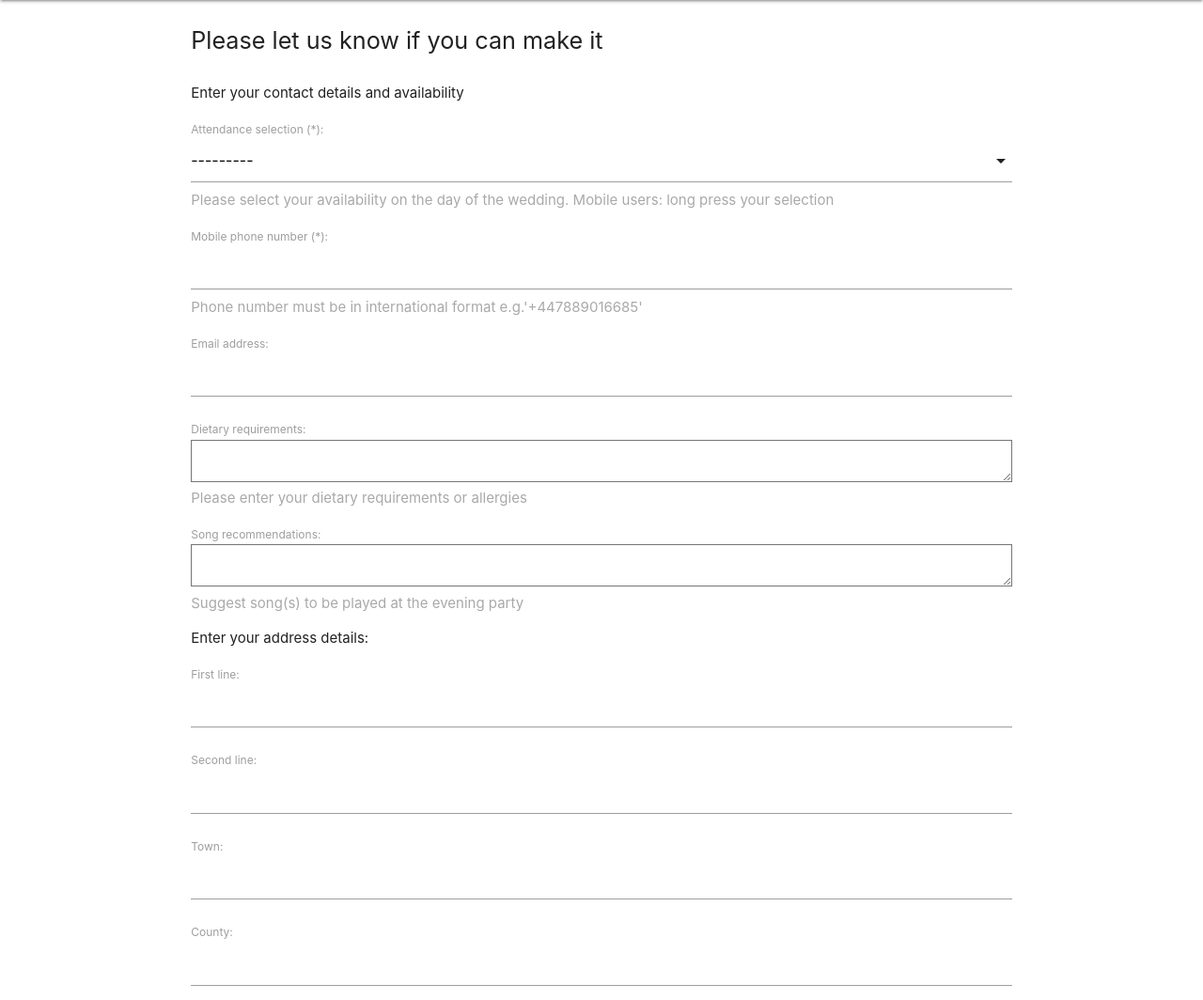
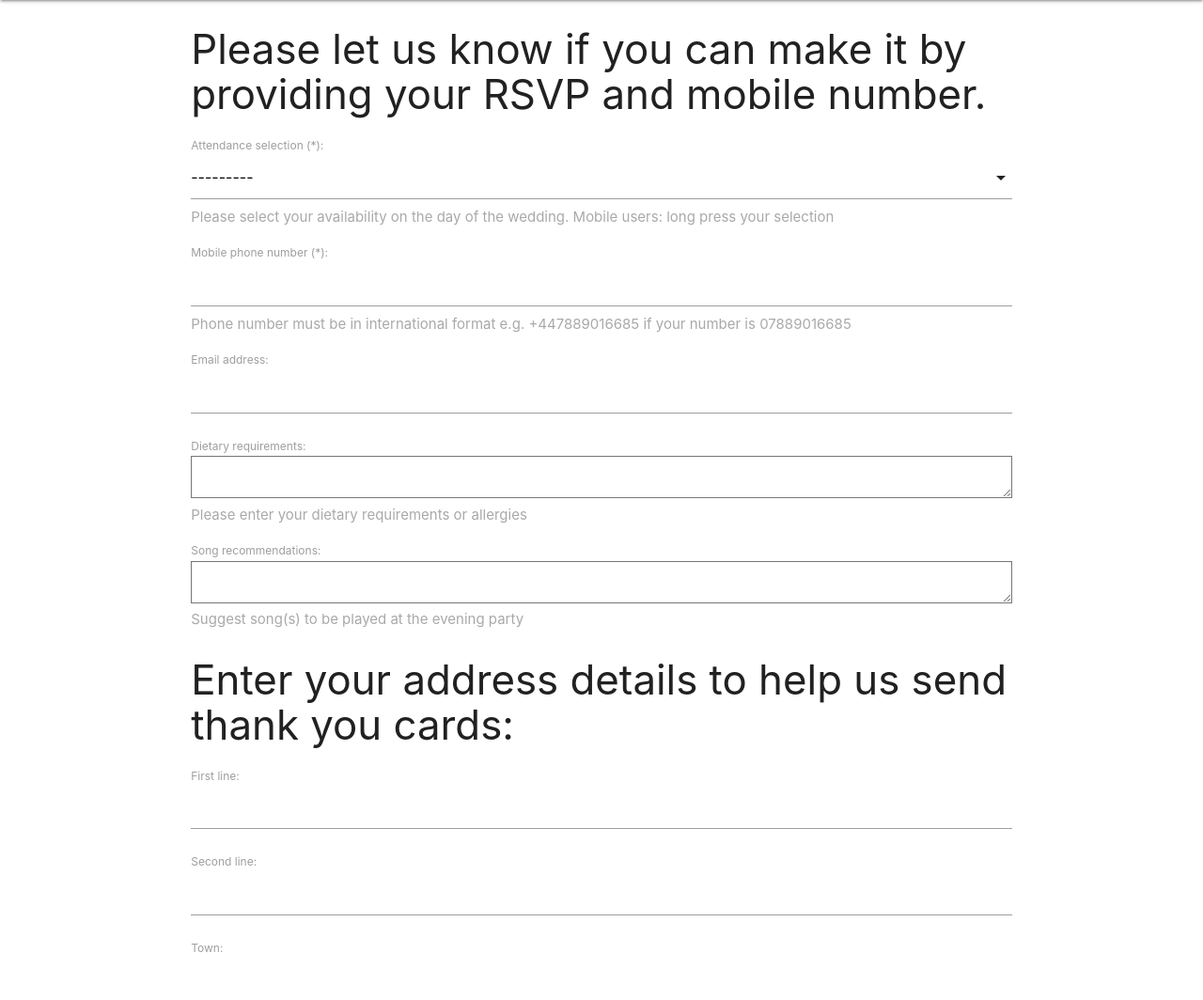
Before and after one commit to mjennings061/wedsite_two, a Django app: page /rsvp_form/ in a window 1280 px wide. Shown: the part 64-1128 px from the top of the page at 94% size. Run offline with Django 3.2, Linux system fonts and the light colour scheme; the visitor is signed in with stand-in values (Sample User, id 1).

Commit message:
Updated RSVP form formatting

```diff
--- a/core/models.py
+++ b/core/models.py
@@ -21,7 +21,7 @@ class Guest(models.Model):
     )
     phone = PhoneNumberField(
         verbose_name="Mobile phone number (*)",
-        help_text="Phone number must be in international format e.g.'+447889016685'",
+        help_text="Phone number must be in international format e.g. +447889016685 if your number is 07889016685",
     )
     email = models.EmailField(blank=True, verbose_name="Email address")
     address = models.ForeignKey(
--- a/core/templates/core/rsvp.html
+++ b/core/templates/core/rsvp.html
@@ -5,20 +5,27 @@
     <script src="{% static 'core/base.js' %}"></script>
     <div class="container">
         <div class="col l12 s12">
-            <p class="flow-text">Please let us know if you can make it</p>
+            <h3>
+                Please let us know if you can make it by providing your RSVP and mobile number.
+            </h3>
             {% if form.errors %}
                 <p class="red-text"><b>Error:</b></p>
                 {% for error in form.errors %}
                     <p class="red-text">Check the {{ error }} field</p>
-                    <script>
-                        window.alert("Warning: check the {{ error }} field");
-                    </script>
+                    {% if error == 'phone' %}
+                        <script>
+                            window.alert("Warning: check the {{ error }} field. Number should be in +44XXXXXXXXXX format");
+                        </script>
+                    {% else  %}
+                        <script>
+                            window.alert("Warning: check the {{ error }} field");
+                        </script>
+                    {% endif %}
                 {% endfor %}
             {% endif %}
             <form method="post">{% csrf_token %}
-                <div>Enter your contact details and availability</div>
                 {{ form.as_p }}
-                <div>Enter your address details:</div>
+                <h3>Enter your address details to help us send thank you cards:</h3>
                 {{ form_address.as_p }}
                 <p>
                     <label>
@@ -34,7 +41,6 @@
                 </p>
                 <input type="submit" value="Submit RSVP">
             </form>
-            {# TODO: Add a link to the privacy policy #}
         </div>
     </div>
 {% endblock %}
```
